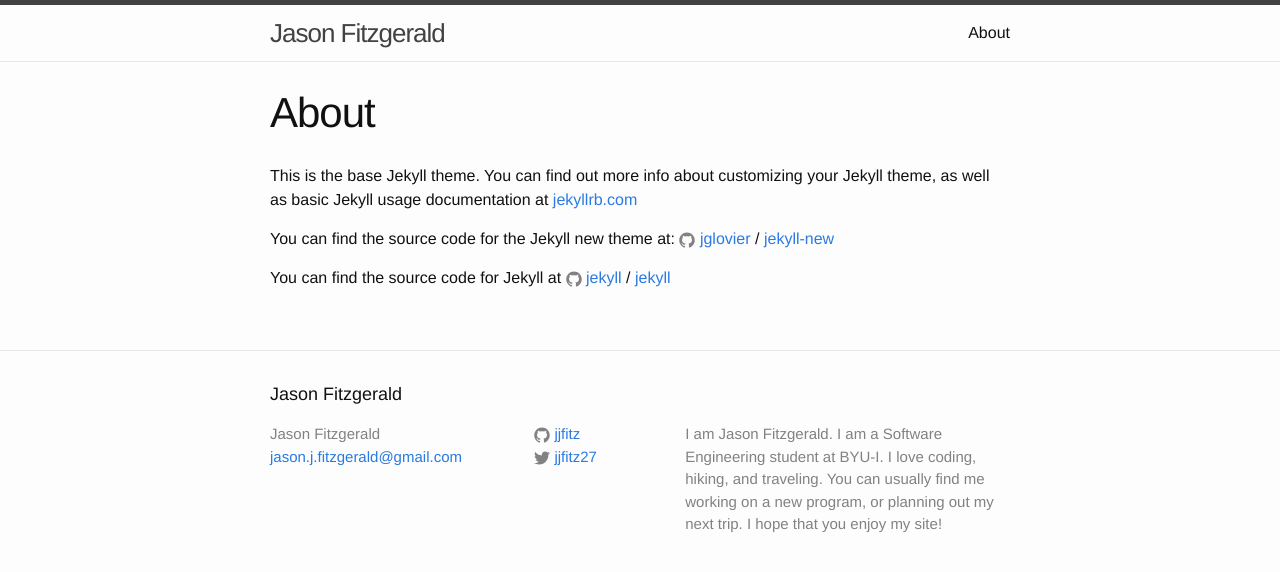
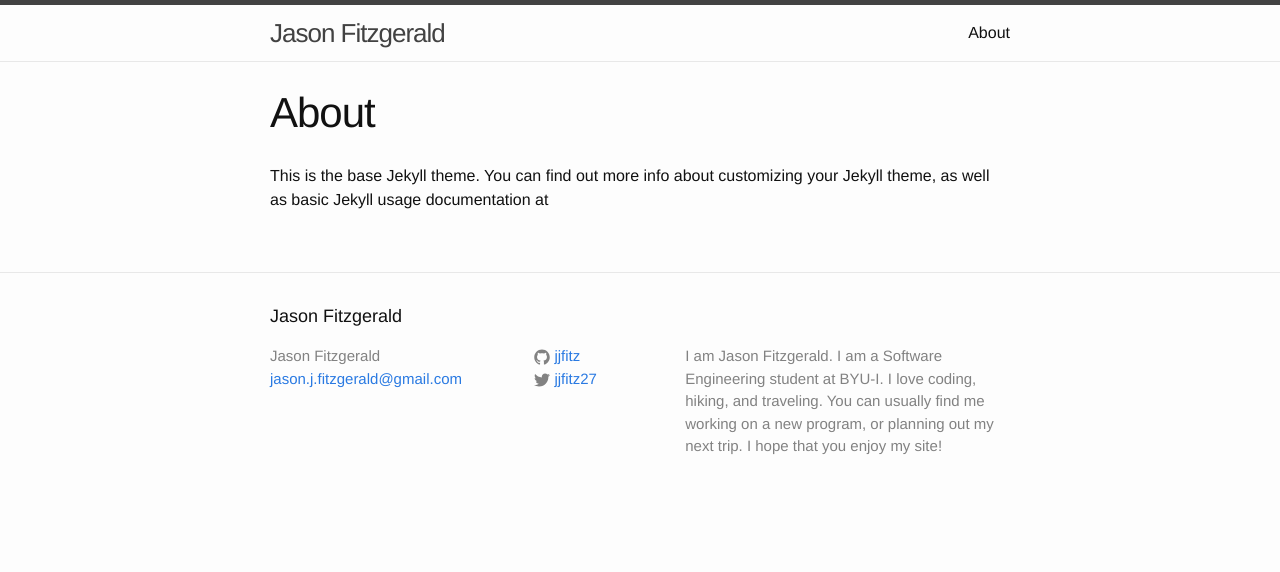
Before and after one commit to jjfitz/jjfitz.github.io, a Jekyll site: the page built from jekyll/about.md, in a window 1280 px wide. Shown: the top 572 px of the page. Built offline with Jekyll 4.4.1, drawn with Linux system fonts in a browser that asks for light colours.

Commit message:
Update about.md

```diff
--- a/jekyll/about.md
+++ b/jekyll/about.md
@@ -4,12 +4,4 @@ title: About
 permalink: /about/
 ---
 
-This is the base Jekyll theme. You can find out more info about customizing your Jekyll theme, as well as basic Jekyll usage documentation at [jekyllrb.com](http://jekyllrb.com/)
-
-You can find the source code for the Jekyll new theme at:
-{% include icon-github.html username="jglovier" %} /
-[jekyll-new](https://github.com/jglovier/jekyll-new)
-
-You can find the source code for Jekyll at
-{% include icon-github.html username="jekyll" %} /
-[jekyll](https://github.com/jekyll/jekyll)
+This is the base Jekyll theme. You can find out more info about customizing your Jekyll theme, as well as basic Jekyll usage documentation at
```
